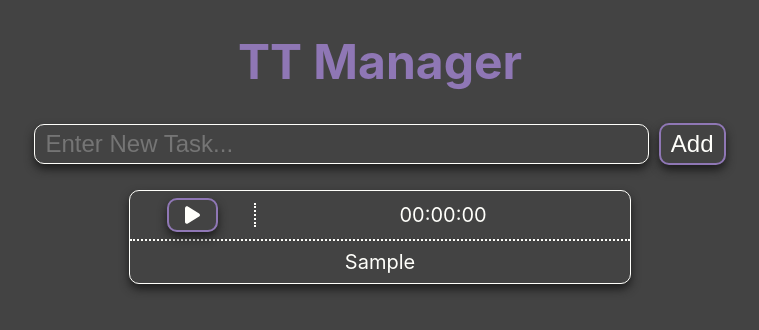
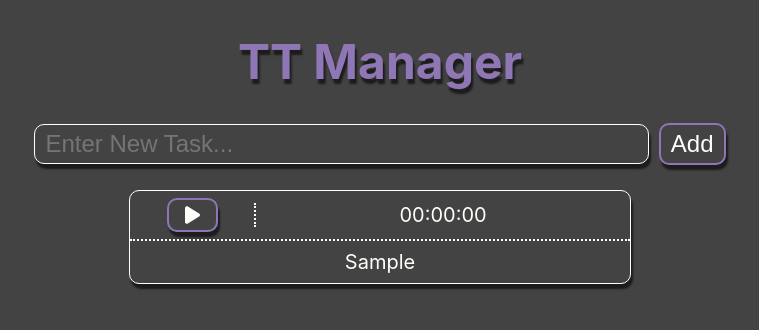
Before and after one commit to akilasatolu/TTManager, a React (Create React App) app: page / in a window 1280 px wide. Both pictures are taken after typing "Sample" into the empty fields and a click on the button "Add". Shown: the top 330 px of the page, without its empty margins (260-1019 px from the left). Built offline with nearby package versions, Linux system fonts and the light colour scheme; the HTML template or start-up script is replaced by a standard one.

Commit message:
mod shadow修正

```diff
--- a/src/App.tsx
+++ b/src/App.tsx
@@ -21,6 +21,7 @@ const app_title = css`
   font-size: var(--font-size-large);
   color: var(--main-highlight-color);
   padding: 32px 0;
+  text-shadow: 2px 5px 2px var(--main-shadow-color);
 `;
 
 function App() {
--- a/src/Components/AddTasks.tsx
+++ b/src/Components/AddTasks.tsx
@@ -17,7 +17,7 @@ const addTasks_form = css`
   border-radius: 10px;
   padding: 5px 10px;
   border: 1px solid var(--main-text-color);
-  box-shadow: 0px 5px 10px 0px var(--main-shadow-color);
+  box-shadow: 2px 5px 2px 0px var(--main-shadow-color);
   &:focus {
     border: 2px solid var(--main-highlight-color);
     padding: 4px 9px;
@@ -32,7 +32,7 @@ const addTasks_btn = css`
   padding: 5px 10px;
   border-radius: 10px;
   border: 2px solid var(--main-highlight-color);
-  box-shadow: 0px 5px 10px 0px var(--main-shadow-color);
+  box-shadow: 2px 5px 2px 0px var(--main-shadow-color);
   &:hover {
     cursor: pointer;
   }
--- a/src/Components/Task.tsx
+++ b/src/Components/Task.tsx
@@ -13,7 +13,7 @@ const tt_item = css`
   border-radius: 10px;
   flex-direction: column;
   min-width: 300px;
-  box-shadow: 0px 5px 10px 0px var(--main-shadow-color);
+  box-shadow: 2px 5px 2px 0px var(--main-shadow-color);
 `;
 
 const tt_item_head = css`
@@ -37,7 +37,7 @@ const tt_btn_i = css`
   padding: 3px 16px;
   border-radius: 10px;
   border: 2px solid var(--main-highlight-color);
-  box-shadow: 0px 5px 10px 0px var(--main-shadow-color);
+  box-shadow: 2px 5px 2px 0px var(--main-shadow-color);
   &:hover {
     cursor: pointer;
   }
```
